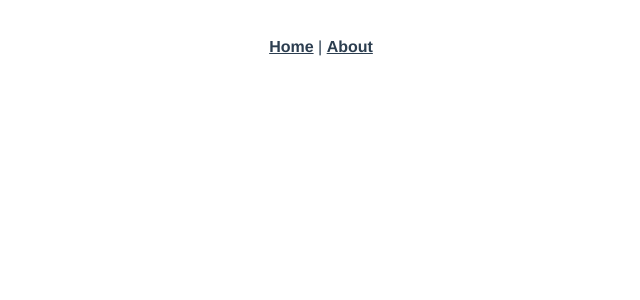
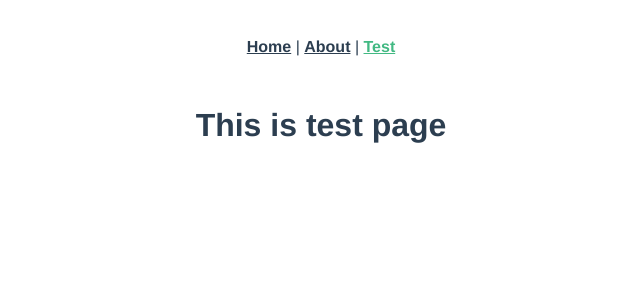
Before and after one commit to klima7/Better-Trello, a Vue app in the folder front/: page /#/test in a window 1280 px wide. Shown: the top 300 px of the page, without its empty margins (319-959 px from the left). Built offline with nearby package versions, Linux system fonts and the light colour scheme.

Commit message:
Test page created

```diff
--- a/front/src/App.vue
+++ b/front/src/App.vue
@@ -2,7 +2,8 @@
   <div id="app">
     <div id="nav">
       <router-link to="/">Home</router-link> |
-      <router-link to="/about">About</router-link>
+      <router-link to="/about">About</router-link> |
+      <router-link to="/test">Test</router-link>
     </div>
     <router-view/>
   </div>
--- a/front/src/router/index.js
+++ b/front/src/router/index.js
@@ -1,6 +1,7 @@
 import Vue from 'vue'
 import VueRouter from 'vue-router'
 import Home from '../views/Home.vue'
+import Test from '../views/Test.vue'
 
 Vue.use(VueRouter)
 
@@ -17,7 +18,12 @@
     // this generates a separate chunk (about.[hash].js) for this route
     // which is lazy-loaded when the route is visited.
     component: () => import(/* webpackChunkName: "about" */ '../views/About.vue')
-  }
+  },
+  {
+    path: '/test',
+    name: 'Home',
+    component: Test
+  },
 ]
 
 const router = new VueRouter({
--- /dev/null
+++ b/front/src/views/Test.vue
@@ -0,0 +1,5 @@
+<template>
+  <div class="about">
+    <h1>This is test page</h1>
+  </div>
+</template>
```
Also changed, not shown: 1 other file (tests, documents, lock files or other folders).
